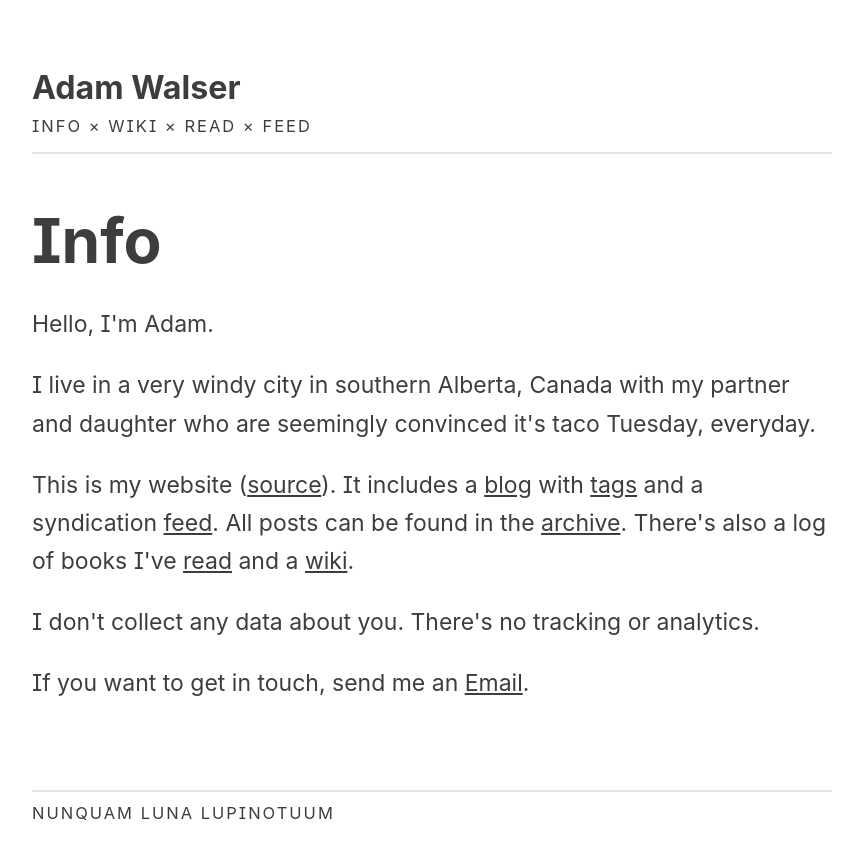
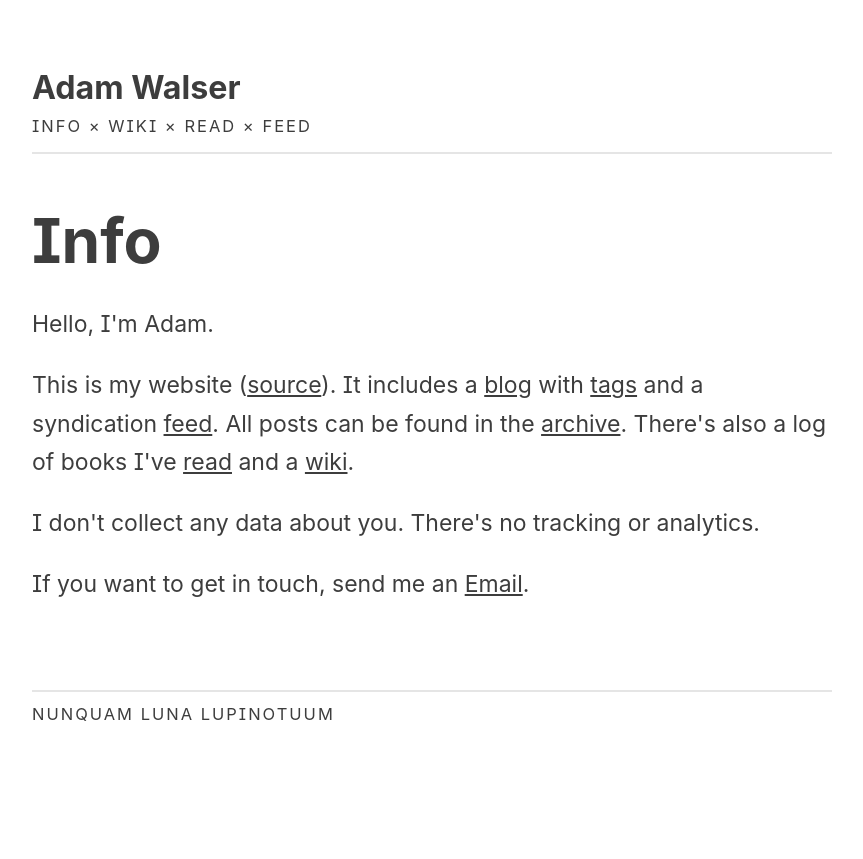
Before and after one commit to ajpwalser/ajpwalser.github.io, a Jekyll site: the page built from info.html, in a window 1280 px wide. Shown: the top 859 px of the page, without its empty margins (208-1071 px from the left). Built offline with Jekyll 4.4.1, drawn with Linux system fonts in a browser that asks for light colours; some web fonts are replaced.

Commit message:
Update info.html

```diff
--- a/info.html
+++ b/info.html
@@ -6,7 +6,6 @@ description: Information about me and my website.
 
 <h2>Info</h2>
 <p class="first">Hello, I'm Adam.</p>
-<p>I live in a very windy city in southern Alberta, Canada with my partner and daughter who are seemingly convinced it's taco Tuesday, everyday.</p>
 <p>This is my website (<a href="https://github.com/ajpwalser/ajpwalser.github.io">source</a>). It includes a <a href="https://ajpwalser.github.io/">blog</a> with <a href="https://ajpwalser.github.io/tags/">tags</a> and a syndication <a href="https://ajpwalser.github.io/feed.xml">feed</a>. All posts can be found in the <a href="https://ajpwalser.github.io/archive/">archive</a>. There's also a log of books I've <a href="https://ajpwalser.github.io/read/">read</a> and a <a href="https://ajpwalser.github.io/wiki/">wiki</a>.</p>
 <p>I don't collect any data about you. There's no tracking or analytics.</p>
 <p>If you want to get in touch, send me an <a href="mailto:ajpwalser@gmail.com">Email</a>.</p>
```
